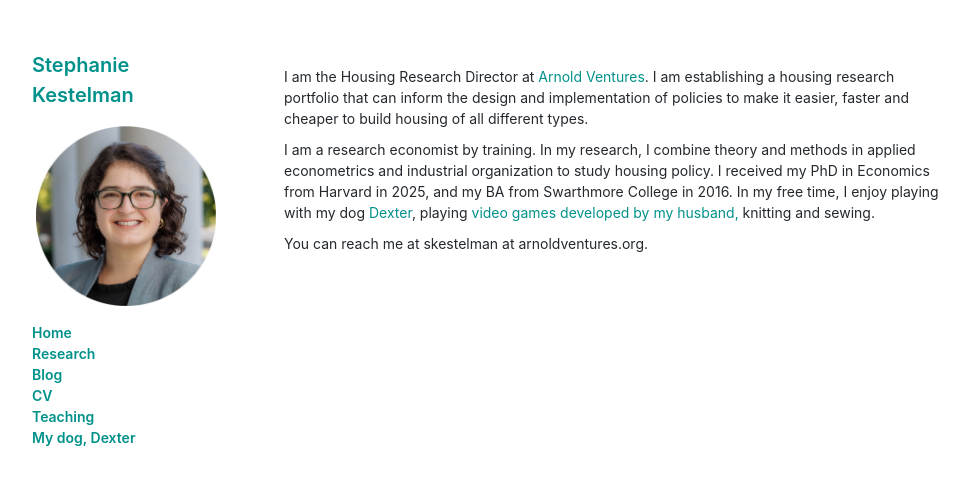
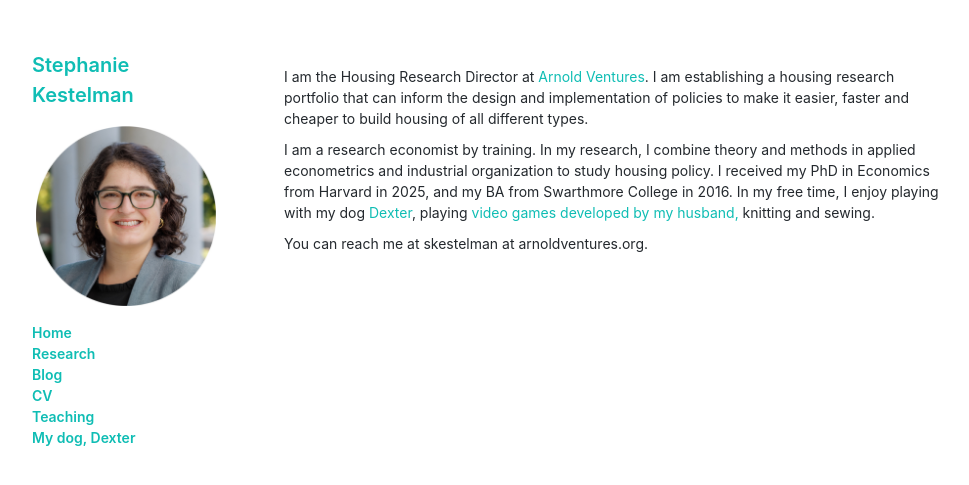
Before and after one commit to skestelman/skestelman.github.io, a Jekyll site: the page built from index.md, in a window 1280 px wide. Shown: the top 485 px of the page, without its empty margins (136-1105 px from the left). Built offline with Jekyll 4.4.1, drawn with Linux system fonts in a browser that asks for light colours.

Commit message:
Change link and heading colors in style.css

```diff
--- a/css/style.css
+++ b/css/style.css
@@ -9,12 +9,12 @@ body {
 }
 
 a {
-  color:#00918B;
+  color:#0FBDB4;
   text-decoration:none;
 }
 
 a:hover, a:focus {
-  color:#00918B;
+  color:#0FBDB4;
   font-weight: bold;
 }
 
@@ -44,7 +44,7 @@ header {
 
 
 h1 {
-  color: #00918B;
+  color: #0FBDB4;
 }
 
 
@@ -61,9 +61,9 @@ img {
 }
 
 
-.link-gray-dark:hover{color:#00918B !important}
-.link-hover-blue:hover{color:#00918B !important}
-.muted-link:hover{color:#00918B !important;text-decoration:none}
+.link-gray-dark:hover{color:#696E6E !important}
+.link-hover-blue:hover{color:#004D4D !important}
+.muted-link:hover{color:#004D4D !important;text-decoration:none}
 .ne{color:#00918B;font-weight:bold}.highlight
 .nl{color:#00918B;font-weight:bold}.highlight
 
```
